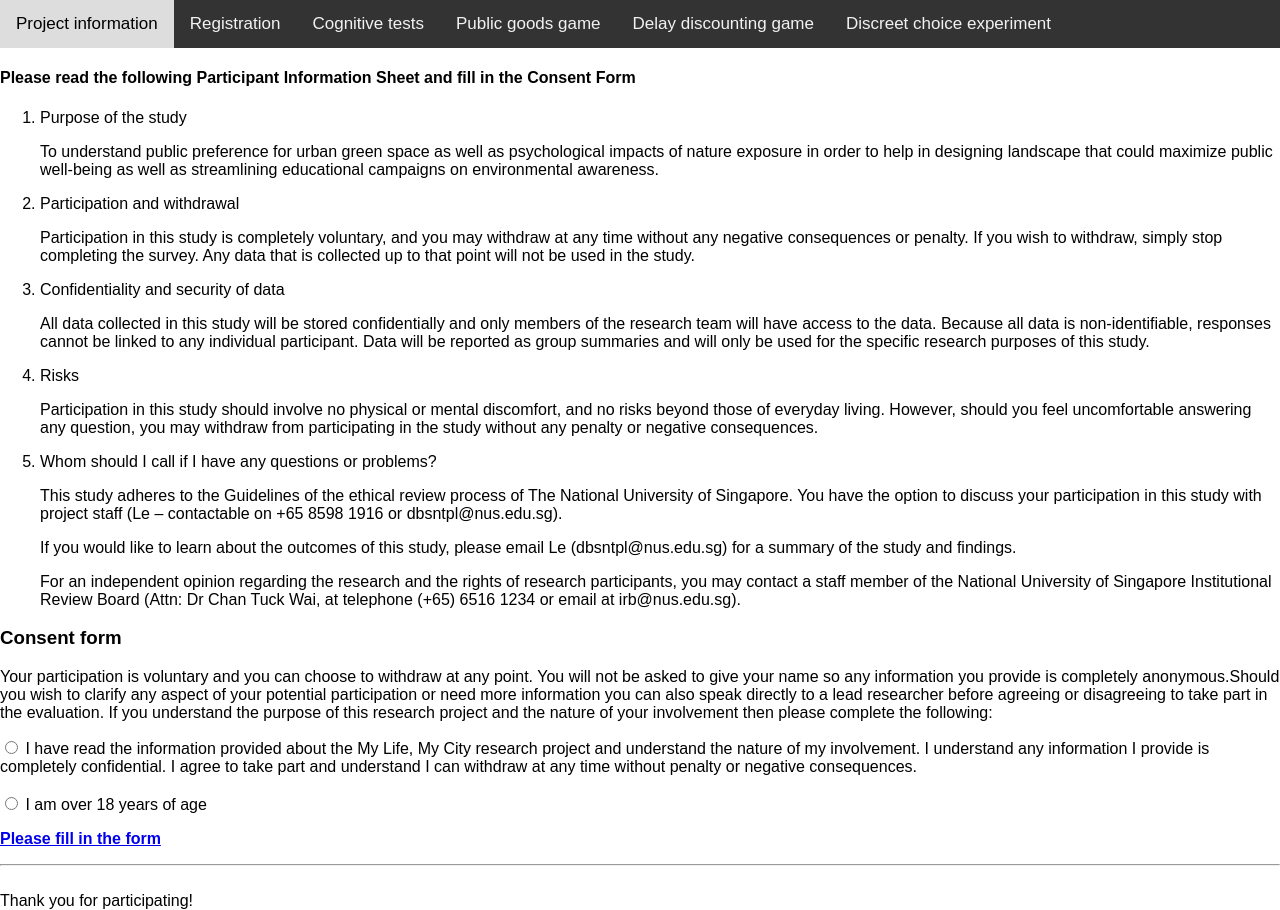
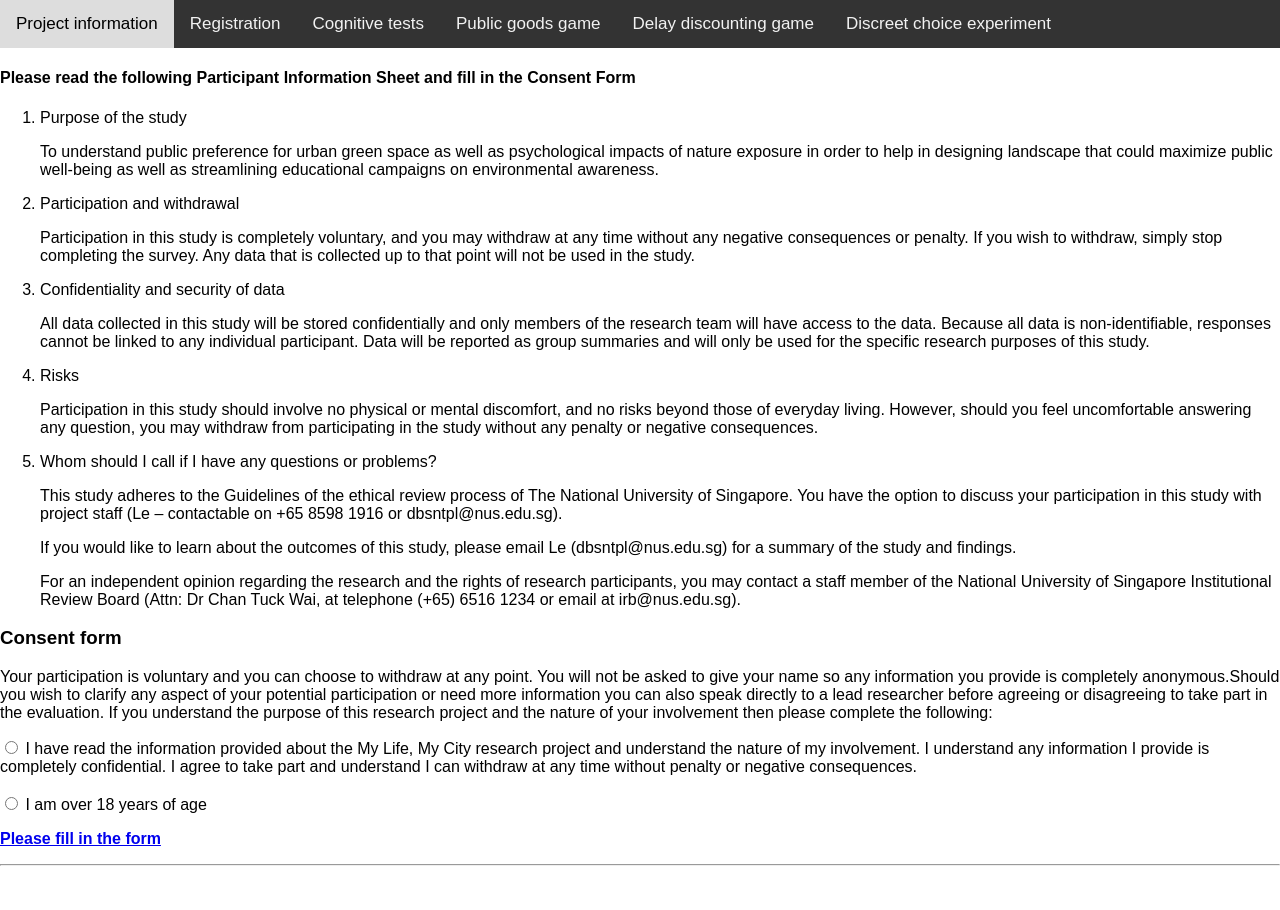
Before and after one commit to Mira217/mira217.github.io, a plain HTML site: page register.html in a window 1280 px wide. Drawn offline with Linux system fonts and the light colour scheme.

Commit message:
Update register.html

```diff
--- a/register.html
+++ b/register.html
@@ -78,5 +78,5 @@ body {
 
 	<br>
 	</body>
-		<footer>Thank you for participating!</footer>
+
 </html>
```
